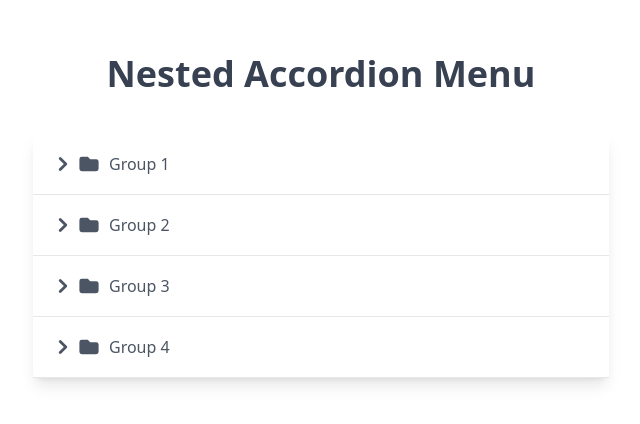
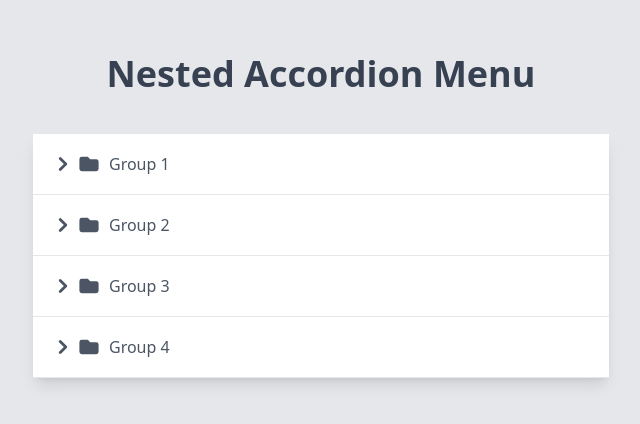
Before and after one commit to onesine/usage-react-headless-accordion, a React (Create React App) app: page / in a window 1280 px wide. Shown: the part 184-608 px from the top of the page, without its empty margins (319-959 px from the left). Built offline with nearby package versions, Linux system fonts and the light colour scheme.

Commit message:
Fix background color bug(🐛)

```diff
--- a/tailwind.config.js
+++ b/tailwind.config.js
@@ -2,6 +2,7 @@
 module.exports = {
   content: [
     "./src/**/*.{js,jsx,ts,tsx}",
+    "./public/index.html",
   ],
   theme: {
     extend: {},
```
